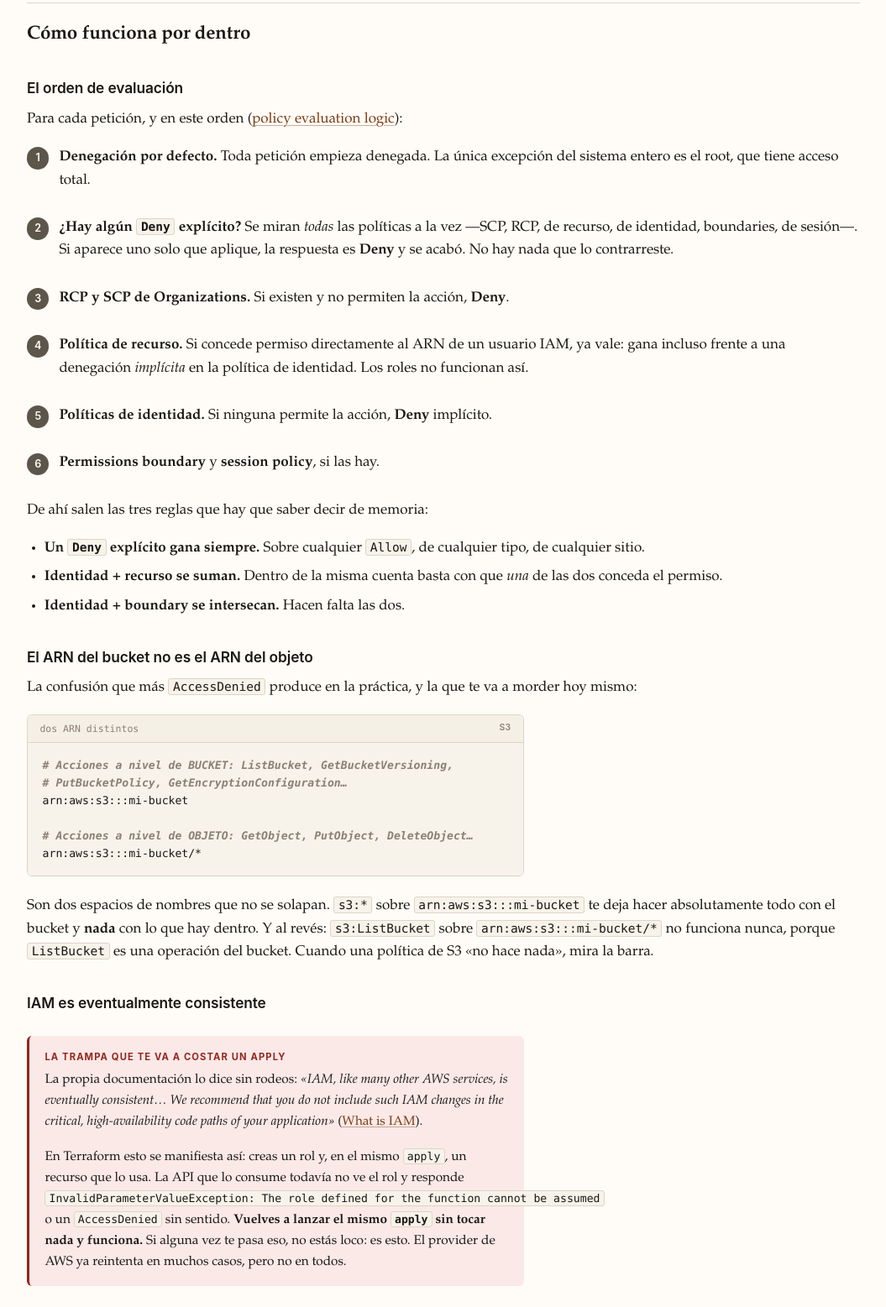
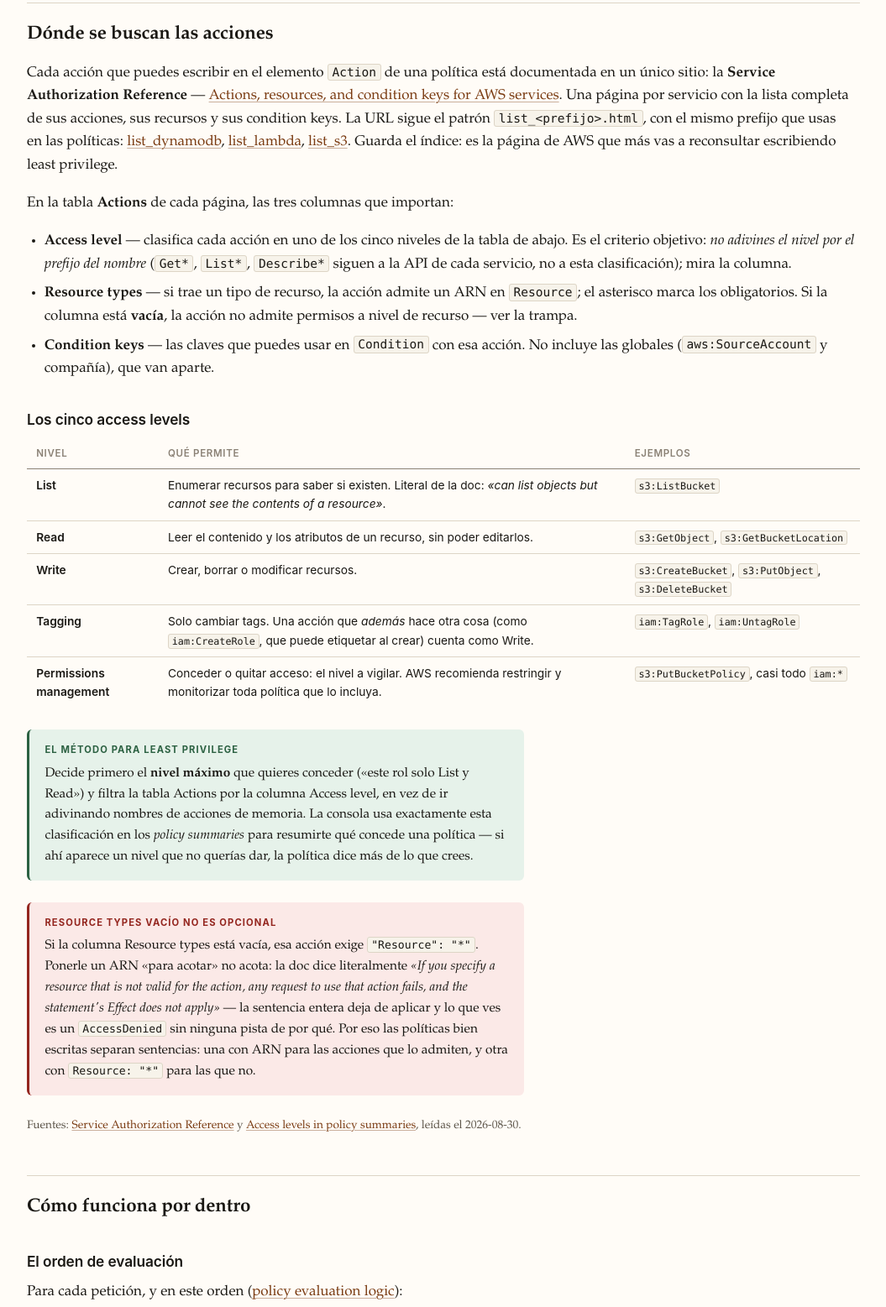
Before and after one commit to cmglezpdev/terraform-aws-lab, a plain HTML site: page reference/aws-iam.html in a window 1280 px wide. Shown: the part 3675-5232 px from the top of the page at 84% size, without its empty margins (112-1167 px from the left). Drawn offline with Linux system fonts and the light colour scheme.

Commit message:
docs(referencia): iam — dónde se buscan las acciones, con el LR de la práctica 01
Sección nueva en la ficha de IAM: la Service Authorization Reference como
catálogo (patrón list_<prefijo>.html), los cinco access levels con sus
definiciones verificadas, y la trampa del Resource types vacío — un ARN donde
no se admite mata el statement en silencio. Términos nuevos al glosario y
learning record 0017 con las cuatro lecciones del ejercicio del rol auditor.

Co-Authored-By: Claude Fable 5 <noreply@anthropic.com>
Claude-Session: https://claude.ai/code/session_01VogxbK2FC6atWtRJLag5zh

```diff
--- a/reference/aws-iam.html
+++ b/reference/aws-iam.html
@@ -220,6 +220,97 @@ las perchas donde cuelgas esas políticas.</p>
   poder a nadie: le quita el techo, nada más. Es el error conceptual que más veces se ve en
   entrevistas.</p>
 </div>
+
+<h2>Dónde se buscan las acciones</h2>
+
+<p>Cada acción que puedes escribir en el elemento <code>Action</code> de una política está
+documentada en un único sitio: la <strong>Service Authorization Reference</strong> —
+<a href="https://docs.aws.amazon.com/service-authorization/latest/reference/reference_policies_actions-resources-contextkeys.html">Actions,
+resources, and condition keys for AWS services</a>. Una página por servicio con la lista
+completa de sus acciones, sus recursos y sus condition keys. La URL sigue el patrón
+<code>list_&lt;prefijo&gt;.html</code>, con el mismo prefijo que usas en las políticas:
+<a href="https://docs.aws.amazon.com/service-authorization/latest/reference/list_dynamodb.html">list_dynamodb</a>,
+<a href="https://docs.aws.amazon.com/service-authorization/latest/reference/list_lambda.html">list_lambda</a>,
+<a href="https://docs.aws.amazon.com/service-authorization/latest/reference/list_s3.html">list_s3</a>.
+Guarda el índice: es la página de AWS que más vas a reconsultar escribiendo least
+privilege.</p>
+
+<p>En la tabla <strong>Actions</strong> de cada página, las tres columnas que importan:</p>
+
+<ul>
+  <li><strong>Access level</strong> — clasifica cada acción en uno de los cinco niveles de la
+  tabla de abajo. Es el criterio objetivo: <em>no adivines el nivel por el prefijo del
+  nombre</em> (<code>Get*</code>, <code>List*</code>, <code>Describe*</code> siguen a la API
+  de cada servicio, no a esta clasificación); mira la columna.</li>
+  <li><strong>Resource types</strong> — si trae un tipo de recurso, la acción admite un ARN en
+  <code>Resource</code>; el asterisco marca los obligatorios. Si la columna está
+  <strong>vacía</strong>, la acción no admite permisos a nivel de recurso — ver la trampa.</li>
+  <li><strong>Condition keys</strong> — las claves que puedes usar en <code>Condition</code>
+  con esa acción. No incluye las globales (<code>aws:SourceAccount</code> y compañía), que
+  van aparte.</li>
+</ul>
+
+<h3>Los cinco access levels</h3>
+
+<table>
+  <thead><tr><th>Nivel</th><th>Qué permite</th><th>Ejemplos</th></tr></thead>
+  <tbody>
+    <tr>
+      <td><strong>List</strong></td>
+      <td>Enumerar recursos para saber si existen. Literal de la doc: <em>«can list objects
+      but cannot see the contents of a resource»</em>.</td>
+      <td><code>s3:ListBucket</code></td>
+    </tr>
+    <tr>
+      <td><strong>Read</strong></td>
+      <td>Leer el contenido y los atributos de un recurso, sin poder editarlos.</td>
+      <td><code>s3:GetObject</code>, <code>s3:GetBucketLocation</code></td>
+    </tr>
+    <tr>
+      <td><strong>Write</strong></td>
+      <td>Crear, borrar o modificar recursos.</td>
+      <td><code>s3:CreateBucket</code>, <code>s3:PutObject</code>, <code>s3:DeleteBucket</code></td>
+    </tr>
+    <tr>
+      <td><strong>Tagging</strong></td>
+      <td>Solo cambiar tags. Una acción que <em>además</em> hace otra cosa (como
+      <code>iam:CreateRole</code>, que puede etiquetar al crear) cuenta como Write.</td>
+      <td><code>iam:TagRole</code>, <code>iam:UntagRole</code></td>
+    </tr>
+    <tr>
+      <td><strong>Permissions management</strong></td>
+      <td>Conceder o quitar acceso: el nivel a vigilar. AWS recomienda restringir y monitorizar
+      toda política que lo incluya.</td>
+      <td><code>s3:PutBucketPolicy</code>, casi todo <code>iam:*</code></td>
+    </tr>
+  </tbody>
+</table>
+
+<div class="callout win">
+  <span class="callout-title">El método para least privilege</span>
+  <p>Decide primero el <strong>nivel máximo</strong> que quieres conceder («este rol solo
+  List y Read») y filtra la tabla Actions por la columna Access level, en vez de ir
+  adivinando nombres de acciones de memoria. La consola usa exactamente esta clasificación
+  en los <em>policy summaries</em> para resumirte qué concede una política — si ahí aparece
+  un nivel que no querías dar, la política dice más de lo que crees.</p>
+</div>
+
+<div class="callout trap">
+  <span class="callout-title">Resource types vacío no es opcional</span>
+  <p>Si la columna Resource types está vacía, esa acción exige <code>"Resource": "*"</code>.
+  Ponerle un ARN «para acotar» no acota: la doc dice literalmente <em>«If you specify a
+  resource that is not valid for the action, any request to use that action fails, and the
+  statement's Effect does not apply»</em> — la sentencia entera deja de aplicar y lo que ves
+  es un <code>AccessDenied</code> sin ninguna pista de por qué. Por eso las políticas bien
+  escritas separan sentencias: una con ARN para las acciones que lo admiten, y otra con
+  <code>Resource: "*"</code> para las que no.</p>
+</div>
+
+<p class="small">Fuentes:
+<a href="https://docs.aws.amazon.com/service-authorization/latest/reference/reference_policies_actions-resources-contextkeys.html">Service
+Authorization Reference</a> y
+<a href="https://docs.aws.amazon.com/IAM/latest/UserGuide/access_policies_understand-policy-summary-access-level-summaries.html">Access
+levels in policy summaries</a>, leídas el 2026-08-30.</p>
 
 <h2>Cómo funciona por dentro</h2>
 
@@ -580,6 +671,7 @@ resource <b class="s">"aws_iam_role_policy_attachment"</b> <b class="s">"lambda_
     <a href="./aws-s3.html">Referencia: S3</a>
     <a href="../GLOSSARY.md">Glosario</a>
     <a href="https://docs.aws.amazon.com/IAM/latest/UserGuide/best-practices.html">Doc oficial: best practices</a>
+    <a href="https://docs.aws.amazon.com/service-authorization/latest/reference/reference_policies_actions-resources-contextkeys.html">Doc oficial: catálogo de acciones</a>
   </div>
   <div class="ask">
     <b>Pregúntame.</b> Cuando te salga un <code>AccessDenied</code> que no entiendas, pégame
```
Also changed, not shown: 2 other files.
